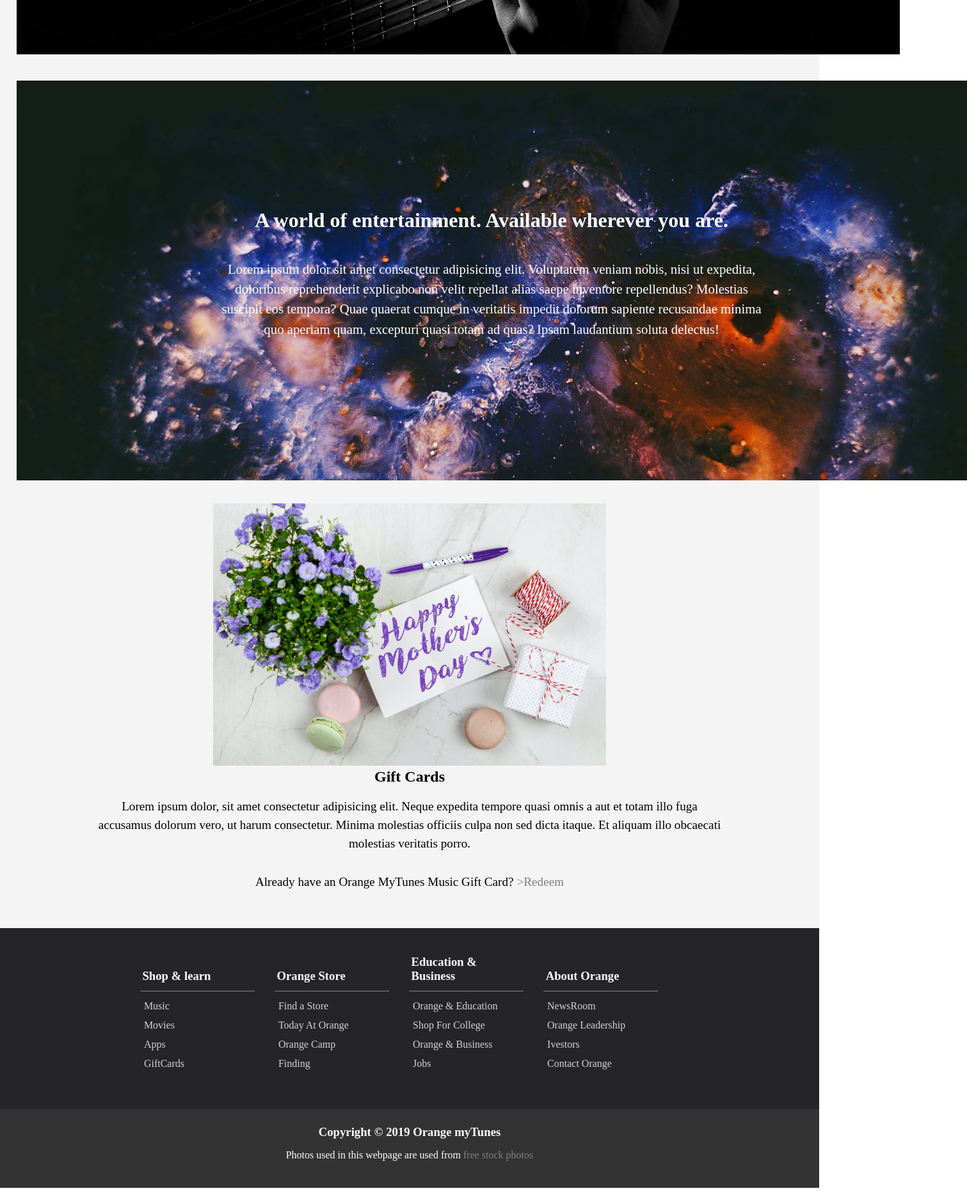
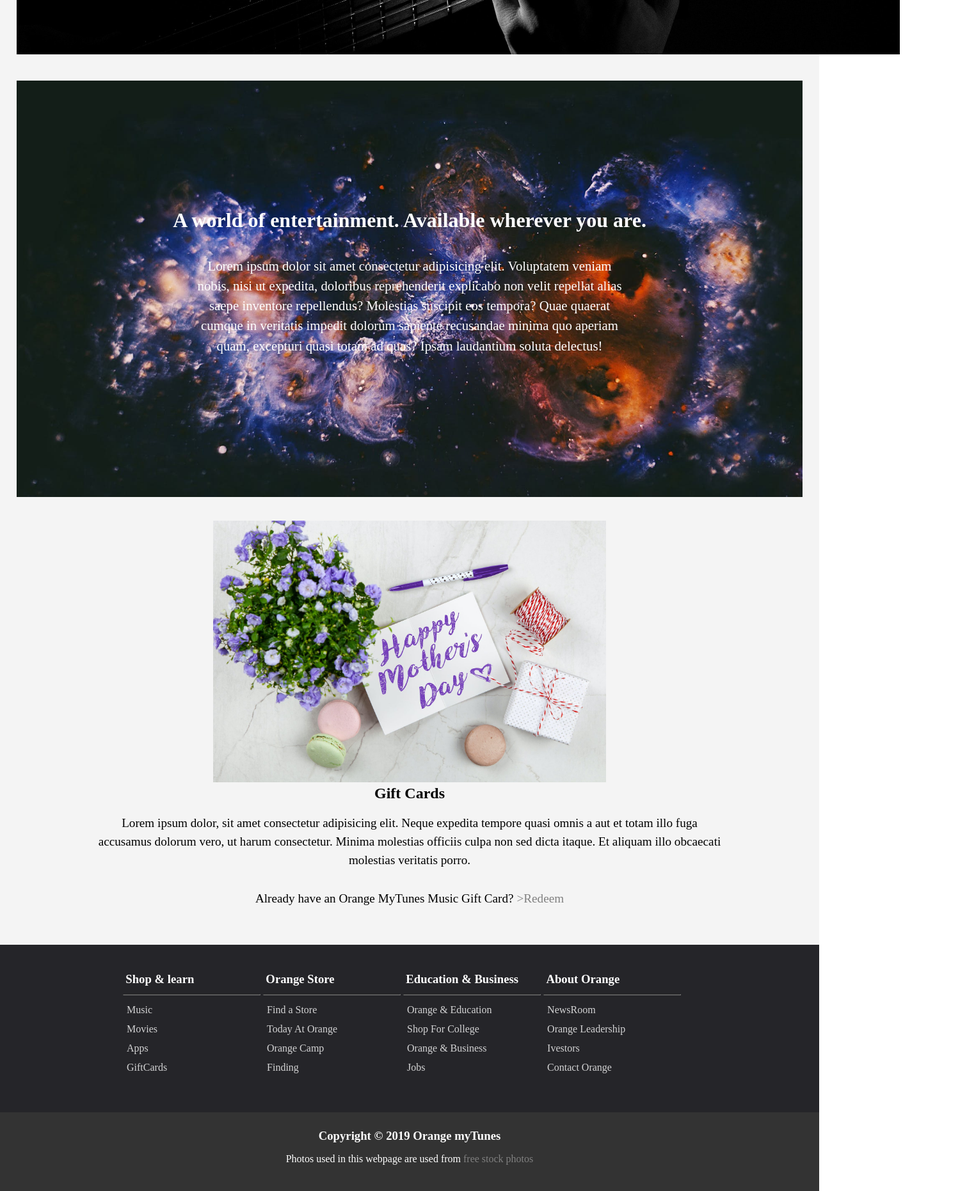
Before and after one commit to AbidAhmed2018831062/Personal-Portfolio, a plain HTML site: page mytunes2.html in a window 1280 px wide. Shown: the part 3838-5700 px from the top of the page at 64% size, 1511 px wide, since content can reach past the window. Drawn offline with Linux system fonts and the light colour scheme.

Commit message:
Update mytune1.css

```diff
--- a/css/mytune1.css
+++ b/css/mytune1.css
@@ -125,7 +125,7 @@ padding-bottom:1%;
 	padding:0px;
 	margin-top:3%;
 	background-image:url('music11.jpg');
-	width:1085px;
+	width:auto;
 	height:100%;
 	padding:200px;
 	background-size:cover;
@@ -191,11 +191,12 @@ color:grey;
 	padding-bottom:4%;
 }
 .f-1 .c-6{
-	padding-left:3%;
+	/*padding-left:3%;*/
 	display:inline-block;
-	width:20%;
+	width:24%;
 }
 .ul-2{
+	display:inline-block;
 	background-color:#252529;
 }
 .c-6 h3{
@@ -225,3 +226,6 @@ color:grey;
 .c-7>p a:hover{
 	color:white;
 }
+.d-11>img{
+	width:100%;
+}
```
